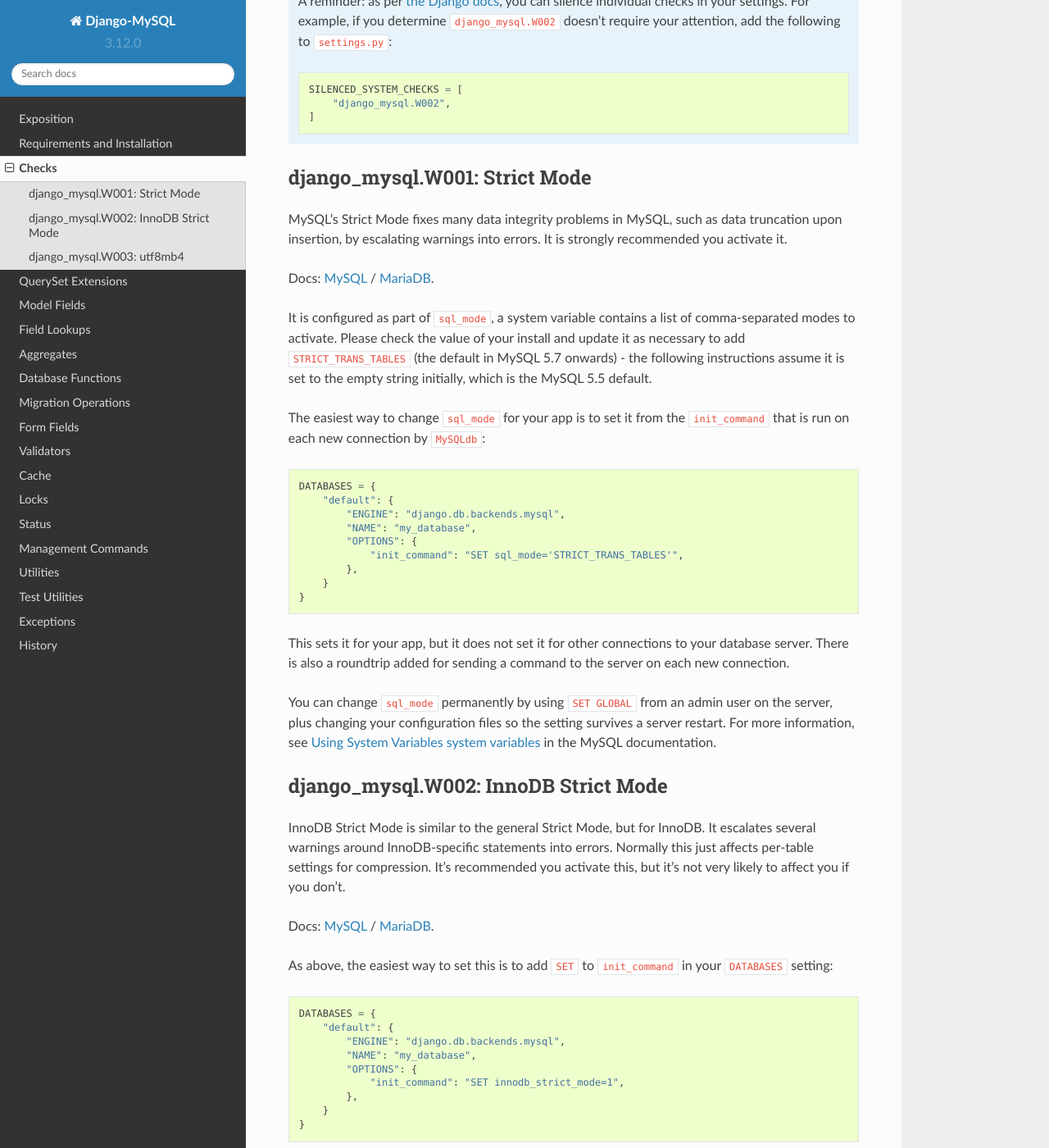
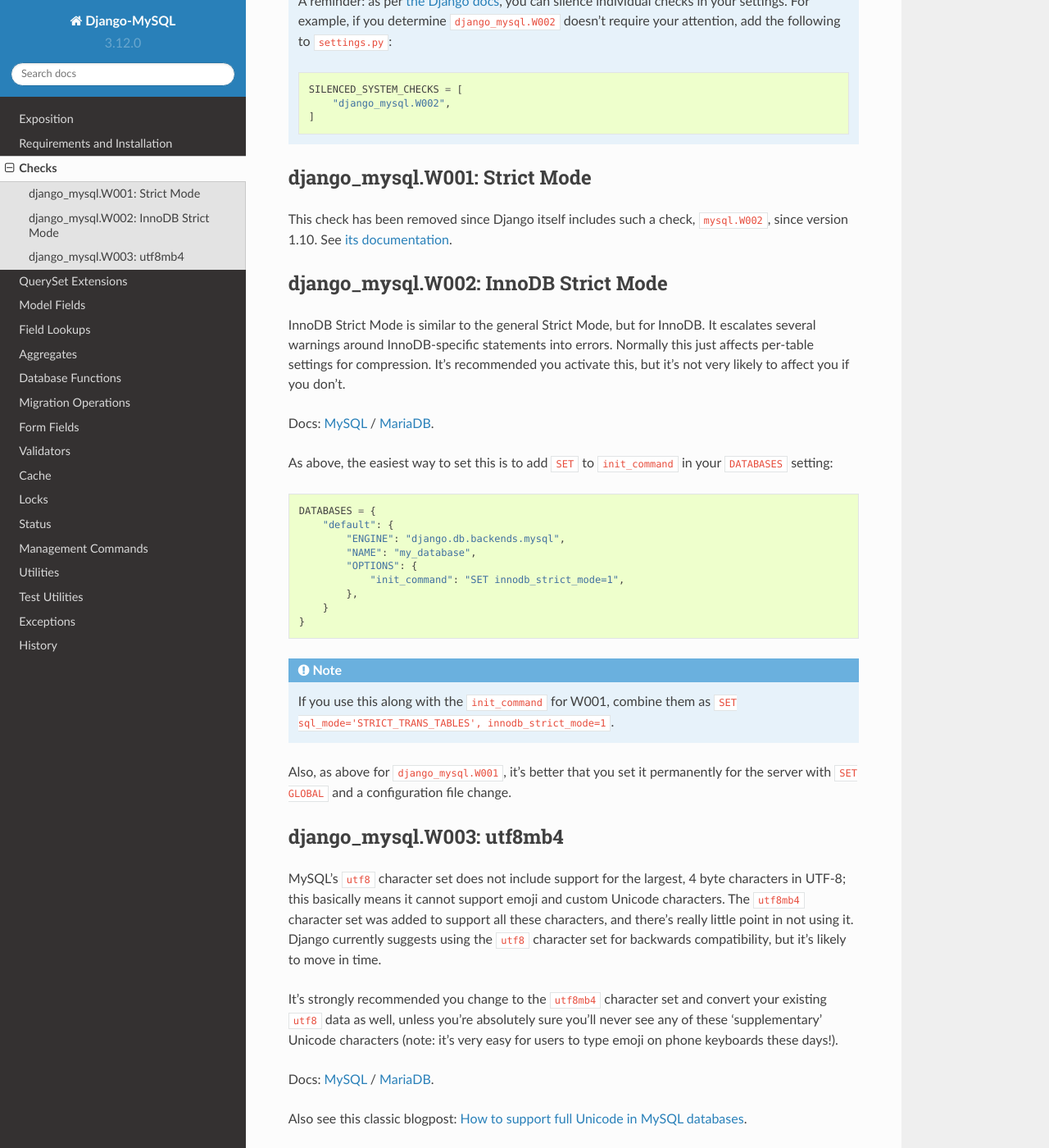
Before and after one commit to adamchainz/django-mysql, a Sphinx documentation site: the page built from docs/checks.rst, in a window 1280 px wide and 1400 px high, scrolled down 458 px. Shown: the whole window at 82% size. Built offline with Sphinx 7.4.7 and the Read the Docs theme 2.0.0, drawn with Linux system fonts in a browser that asks for light colours; the version number is read from the project's files by our own code.

Commit message:
Remove django_mysql.W001 system check (#806)

```diff
--- a/HISTORY.rst
+++ b/HISTORY.rst
@@ -6,6 +6,9 @@
 
 * Drop ``fix_datetime_columns`` management command, which was useful when
   upgrading from MySQL < 5.6.
+
+* Dropped check for strict mode (``django_mysql.W001``) as this is now included
+  in Django itself since version 1.10.
 
 3.12.0 (2021-06-11)
 -------------------
--- a/docs/checks.rst
+++ b/docs/checks.rst
@@ -30,44 +30,9 @@
 django_mysql.W001: Strict Mode
 ------------------------------
 
-MySQL's Strict Mode fixes many data integrity problems in MySQL, such as data
-truncation upon insertion, by escalating warnings into errors. It is strongly
-recommended you activate it.
-
-Docs:
-`MySQL <https://dev.mysql.com/doc/refman/en/sql-mode.html#sql-mode-strict>`__ /
-`MariaDB <https://mariadb.com/kb/en/mariadb/sql_mode/#strict-mode>`__.
-
-It is configured as part of ``sql_mode``, a system variable contains a list of
-comma-separated modes to activate. Please check the value of your install and
-update it as necessary to add ``STRICT_TRANS_TABLES`` (the default in MySQL 5.7
-onwards) - the following instructions assume it is set to the empty string
-initially, which is the MySQL 5.5 default.
-
-The easiest way to change ``sql_mode`` for your app is to set it from the
-``init_command`` that is run on each new connection by ``MySQLdb``:
-
-.. code-block:: python
-
-    DATABASES = {
-        "default": {
-            "ENGINE": "django.db.backends.mysql",
-            "NAME": "my_database",
-            "OPTIONS": {
-                "init_command": "SET sql_mode='STRICT_TRANS_TABLES'",
-            },
-        }
-    }
-
-This sets it for your app, but it does not set it for other connections to your
-database server. There is also a roundtrip added for sending a command to the
-server on each new connection.
-
-You can change ``sql_mode`` permanently by using ``SET GLOBAL`` from an admin
-user on the server, plus changing your configuration files so the setting
-survives a server restart. For more information, see
-`Using System Variables system variables <https://dev.mysql.com/doc/refman/en/using-system-variables.html>`_
-in the MySQL documentation.
+This check has been removed since Django itself includes such a check,
+``mysql.W002``, since version 1.10. See `its documentation
+<https://docs.djangoproject.com/en/stable/ref/checks/#mysql-and-mariadb>`__.
 
 
 django_mysql.W002: InnoDB Strict Mode
```
Also changed, not shown: 2 other files.
